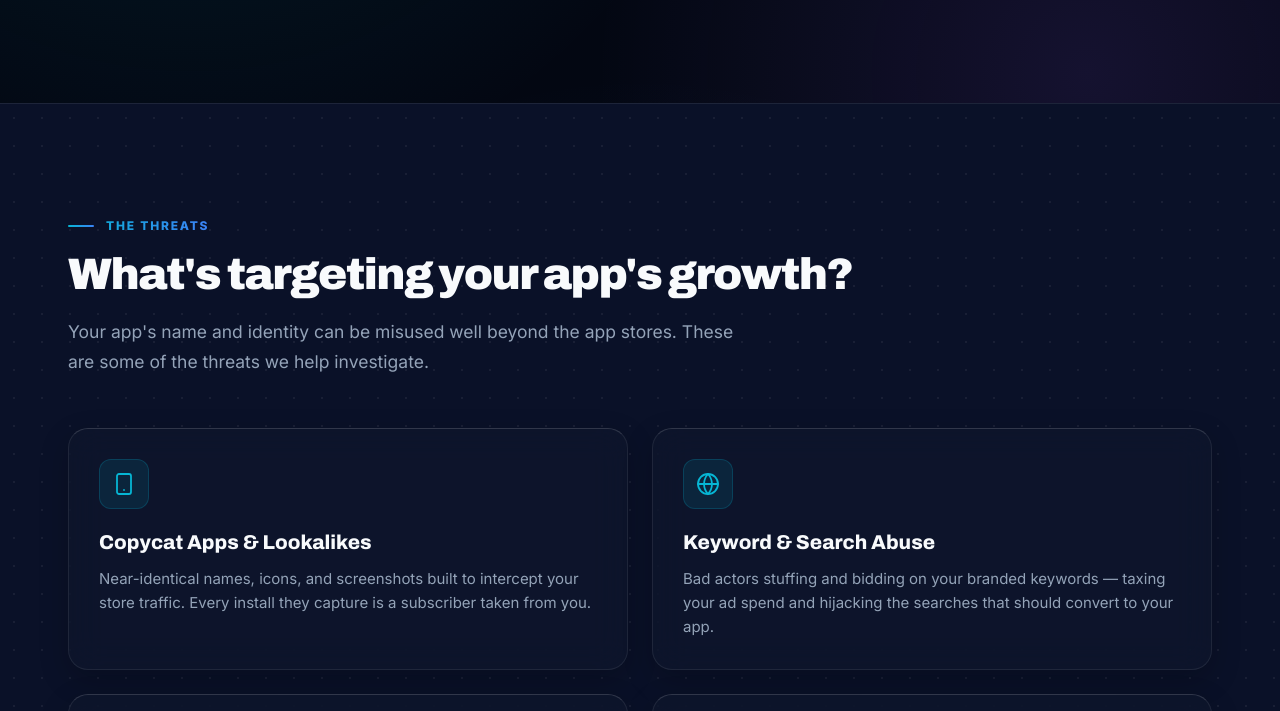
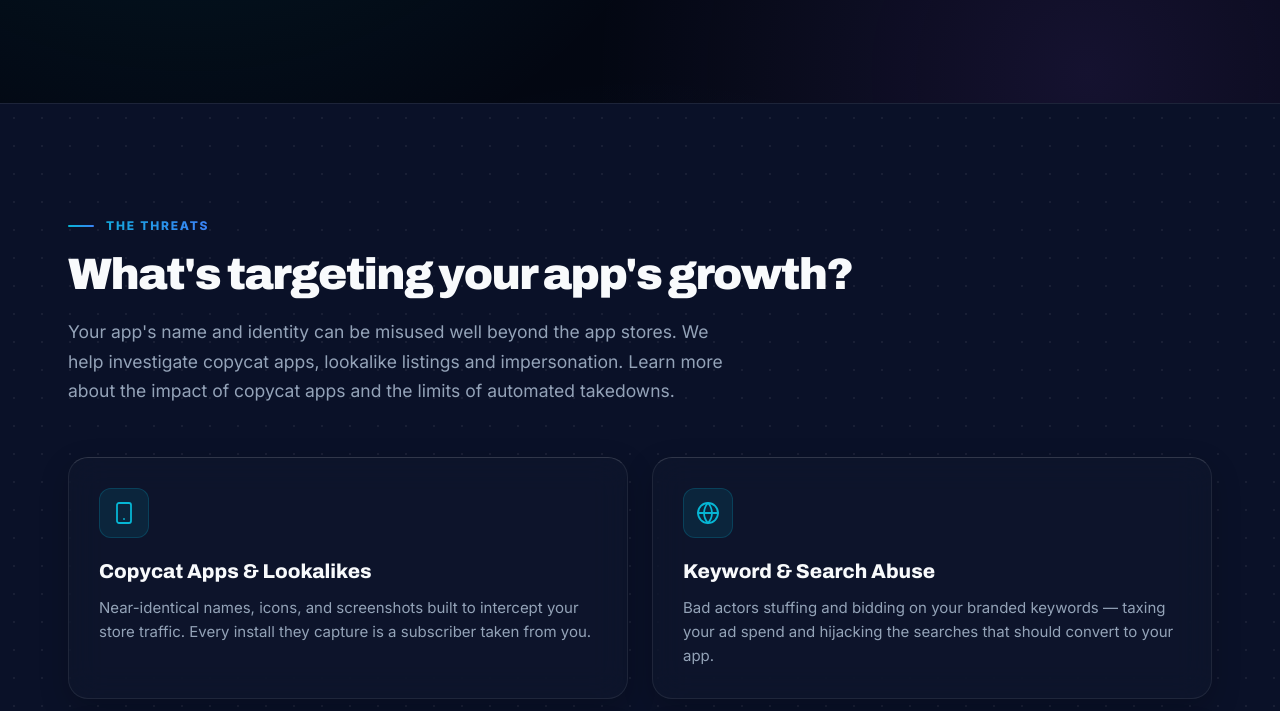
Before and after one commit to ipdefenseai/ipdefenseai.github.io, a plain HTML site: page apps.html in a window 1280 px wide. Shown: the part 1967-2678 px from the top of the page. Drawn offline with Linux system fonts and the light colour scheme.

Commit message:
Add files via upload

```diff
--- a/apps.html
+++ b/apps.html
@@ -1,6 +1,6 @@
 <!DOCTYPE html>
 
-<html lang="en"><head><script>document.documentElement.classList.add('js');</script><meta charset="utf-8"/><meta content="width=device-width, initial-scale=1.0" name="viewport"/><title>App Developer Brand Protection Plans | IP Defense</title><meta content="Protect your app's brand across app stores, social media and websites. Explore IP Defense monitoring and enforcement plans." name="description"/>
+<html lang="en"><head><script>document.documentElement.classList.add('js');</script><meta charset="utf-8"/><meta content="width=device-width, initial-scale=1.0" name="viewport"/><title>Copycat App Protection &amp; Monitoring Plans | IP Defense</title><meta content="Monitor copycat apps, impersonation and trademark misuse across app stores and the web. Compare IP Defense app protection and enforcement plans." name="description"/>
 <link href="https://ipdefense.ai/apps.html" rel="canonical"/>
 <link href="https://fonts.googleapis.com" rel="preconnect"/><link crossorigin="" href="https://fonts.gstatic.com" rel="preconnect"/><link href="https://fonts.googleapis.com/css2?family=Inter:wght@400;500;600;700;800;900&amp;family=Archivo:wght@600;700;800;900&amp;display=swap" rel="stylesheet"/>
 <link href="./style.css" rel="stylesheet"/>
@@ -96,7 +96,7 @@
 <div class="sec">
 <span class="sec-lbl">The Threats</span>
 <h2 class="sec-h2">What's targeting your app's growth?</h2>
-<p class="sec-sub">Your app's name and identity can be misused well beyond the app stores. These are some of the threats we help investigate.</p>
+<p class="sec-sub">Your app's name and identity can be misused well beyond the app stores. We help investigate copycat apps, lookalike listings and impersonation. Learn more about <a href="./article-cost-of-copycats.html">the impact of copycat apps</a> and <a href="./article-automated-takedowns.html">the limits of automated takedowns</a>.</p>
 <div class="sgrid" style="grid-template-columns:repeat(2,1fr);">
 <div class="scard reveal-delay-1"><div class="s-ico"><svg style="width:24px;height:24px"><use href="#ipd-icp-phone"></use></svg></div><h3>Copycat Apps &amp; Lookalikes</h3><p style="margin:0">Near-identical names, icons, and screenshots built to intercept your store traffic. Every install they capture is a subscriber taken from you.</p></div>
 <div class="scard reveal-delay-2"><div class="s-ico"><svg style="width:24px;height:24px"><use href="#ipd-globe"></use></svg></div><h3>Keyword &amp; Search Abuse</h3><p style="margin:0">Bad actors stuffing and bidding on your branded keywords — taxing your ad spend and hijacking the searches that should convert to your app.</p></div>
--- a/index.html
+++ b/index.html
@@ -1,5 +1,5 @@
 <!DOCTYPE html>
-<html lang="en"><head><script>document.documentElement.classList.add('js');</script><meta charset="UTF-8"><meta name="viewport" content="width=device-width, initial-scale=1.0"><title>IP Defense | Managed Brand Protection</title><meta name="description" content="IP Defense combines technology-powered discovery with expert-guided resolution to protect modern businesses from digital brand threats.">
+<html lang="en"><head><script>document.documentElement.classList.add('js');</script><meta charset="UTF-8"><meta name="viewport" content="width=device-width, initial-scale=1.0"><title>Brand Protection &amp; Copycat App Enforcement | IP Defense</title><meta name="description" content="Protect your brand from copycat apps, impersonation and trademark misuse. IP Defense combines threat monitoring with expert-led enforcement support.">
 <link rel="canonical" href="https://ipdefense.ai/">
 <link rel="preconnect" href="https://fonts.googleapis.com"><link rel="preconnect" href="https://fonts.gstatic.com" crossorigin><link href="https://fonts.googleapis.com/css2?family=Inter:wght@400;500;600;700;800;900&family=Archivo:wght@600;700;800;900&display=swap" rel="stylesheet">
 <link rel="stylesheet" href="./style.css">
@@ -36,7 +36,7 @@
       <div class="eyebrow"><span class="edot"></span>Brand Intelligence & Protection</div>
       <h1 class="h1">Expert Enforcement.<br><span class="h1-accent">Unmatched</span><br>Execution.</h1>
       <p class="hero-p">Copycats and brand abusers cost you revenue and trust. We pair intelligent technology with expert guidance to proactively protect your brand—so you can focus on growing.</p>
-      <div class="hero-btns"><a href="#contact" class="hero-cta"><svg style="width:22px;height:22px;margin-right:8px"><use href="#ipd-shield"/></svg>Protect Your Brand</a><a href="./compare.html" class="hero-cta secondary">See How We Compare</a></div>
+      <div class="hero-btns"><a href="./apps.html#protection-plans" class="hero-cta"><svg style="width:22px;height:22px;margin-right:8px"><use href="#ipd-shield"/></svg>Protect Your Brand</a></div>
     </div>
     <div class="hero-right">
       <div class="spanel">
@@ -149,7 +149,7 @@
   <section class="sec reveal" id="insights">
     <span class="sec-lbl">Insights</span>
     <h2 class="sec-h2">Learn how brand abuse works &mdash; and how to fight it.</h2>
-    <p class="sec-sub">Field notes from the enforcement desk.</p>
+    <p class="sec-sub">Explore practical guides to copycat app protection, digital impersonation, and trademark enforcement. For app-specific monitoring and enforcement options, see our <a href="./apps.html#protection-plans">app protection plans</a>.</p>
     <div class="art-grid" style="margin-top:36px;">
       <div class="scard art-card reveal-delay-1"><span style="font-size:11px;font-weight:700;letter-spacing:.1em;text-transform:uppercase;color:var(--cyan);">Business Impact</span><h3 style="margin-top:10px;font-size:18px;">The Real Cost of Copycat Apps</h3><p style="margin:0;color:var(--muted);font-size:14.5px;">How copycats divert downloads, inflate your acquisition costs, and erode lifetime value.</p><a href="./article-cost-of-copycats.html" class="art-link">Read the guide &rarr;</a></div>
       <div class="scard art-card reveal-delay-2"><span style="font-size:11px;font-weight:700;letter-spacing:.1em;text-transform:uppercase;color:var(--cyan);">Strategy</span><h3 style="margin-top:10px;font-size:18px;">Brand Monitoring vs. Brand Intelligence</h3><p style="margin:0;color:var(--muted);font-size:14.5px;">Alerts aren&rsquo;t answers. Where most brand protection programs quietly break down.</p><a href="./article-brand-intelligence.html" class="art-link">Read the guide &rarr;</a></div>
```
